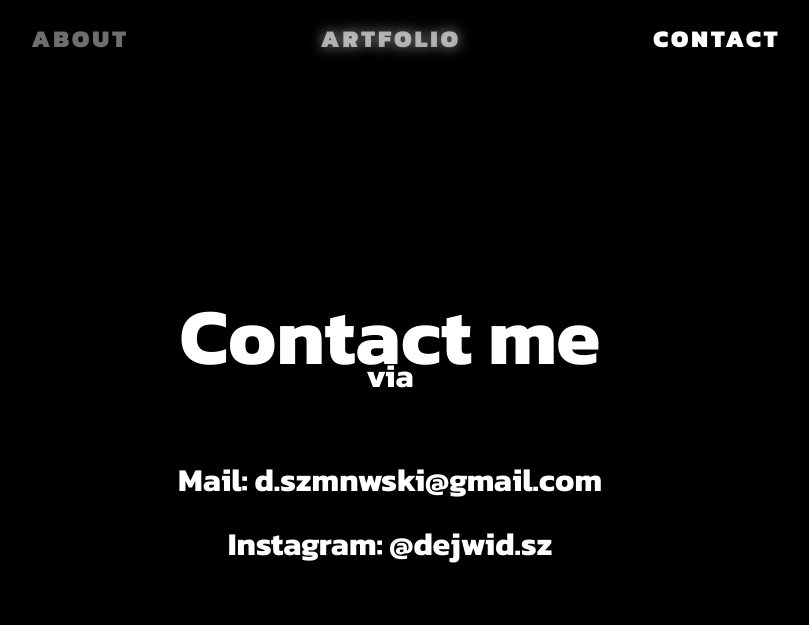
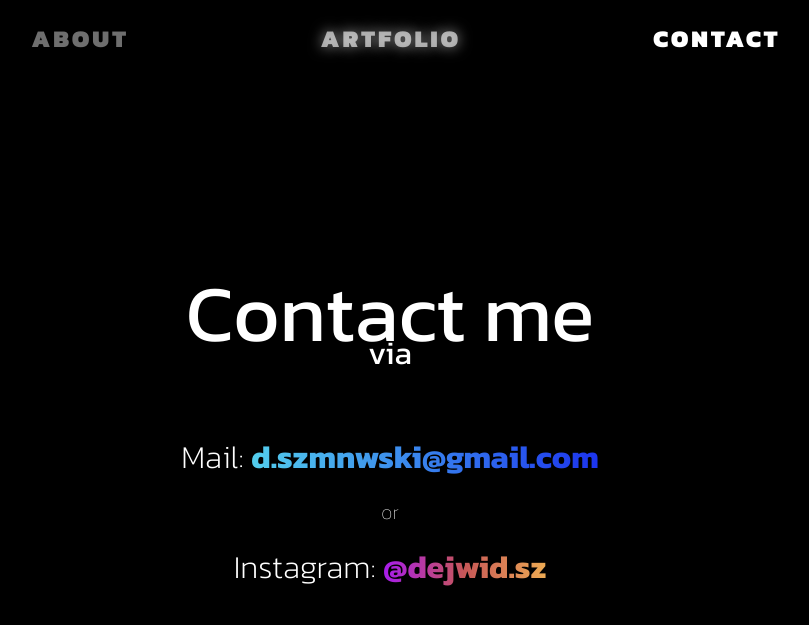
Before and after one commit to xDeJwiD/xDeJwiD.github.io, a PHP site: page /contact.html in a window 1280 px wide. Shown: the top 625 px of the page, without its empty margins (250-1059 px from the left). Run offline with PHP 8.4, Linux system fonts and the light colour scheme.

Commit message:
Contact Color Fix

```diff
--- a/contact.html
+++ b/contact.html
@@ -68,8 +68,9 @@
 
     <div class="wrapper-contact fadein">
       <h1>Contact me<p>via</p></h1>
-      <h3>Mail: <a href="mailto:d.szmnwski@gmail.com" target="_blank"> d.szmnwski@gmail.com</a></h3>
-      <h3>Instagram: <a href="https://www.instagram.com/dejwid.sz/" target="_blank"> @dejwid.sz</a></h3>
+      <h3>Mail: <a href="mailto:d.szmnwski@gmail.com" target="_blank" class="out"> d.szmnwski@gmail.com</a></h3>
+      <p>or</p>
+      <h3>Instagram: <a href="https://www.instagram.com/dejwid.sz/" target="_blank" class="ig"> @dejwid.sz</a></h3>
     </div>
 
 
--- a/style.css
+++ b/style.css
@@ -385,10 +385,12 @@ a.art:not(.active) {
   flex-direction: column;
   text-align: center;
   margin: 4rem 0;
+  font-weight: 400;
 }
 
 .wrapper-contact h3 {
   font-size: 2rem;
+  font-weight: 200;
 }
 
 .wrapper-contact a {
@@ -401,6 +403,21 @@ a.art:not(.active) {
   font-size: 2rem;
   line-height: 0;
 }
+
+.ig {
+  background: linear-gradient(90deg,rgba(168, 28, 237, 1) 0%, rgba(199, 87, 87, 1) 50%, rgba(237, 170, 83, 1) 100%);
+  background-clip: text;
+  -webkit-background-clip: text;
+  -webkit-text-fill-color: transparent;
+}
+.out {
+  background: linear-gradient(270deg,rgba(28, 52, 237, 1) 0%, rgba(83, 206, 237, 1) 100%);
+  background-clip: text;
+  -webkit-background-clip: text;
+  -webkit-text-fill-color: transparent;
+}
+
+
 
 /********************** ANIMATIONS **********************/
 
```
